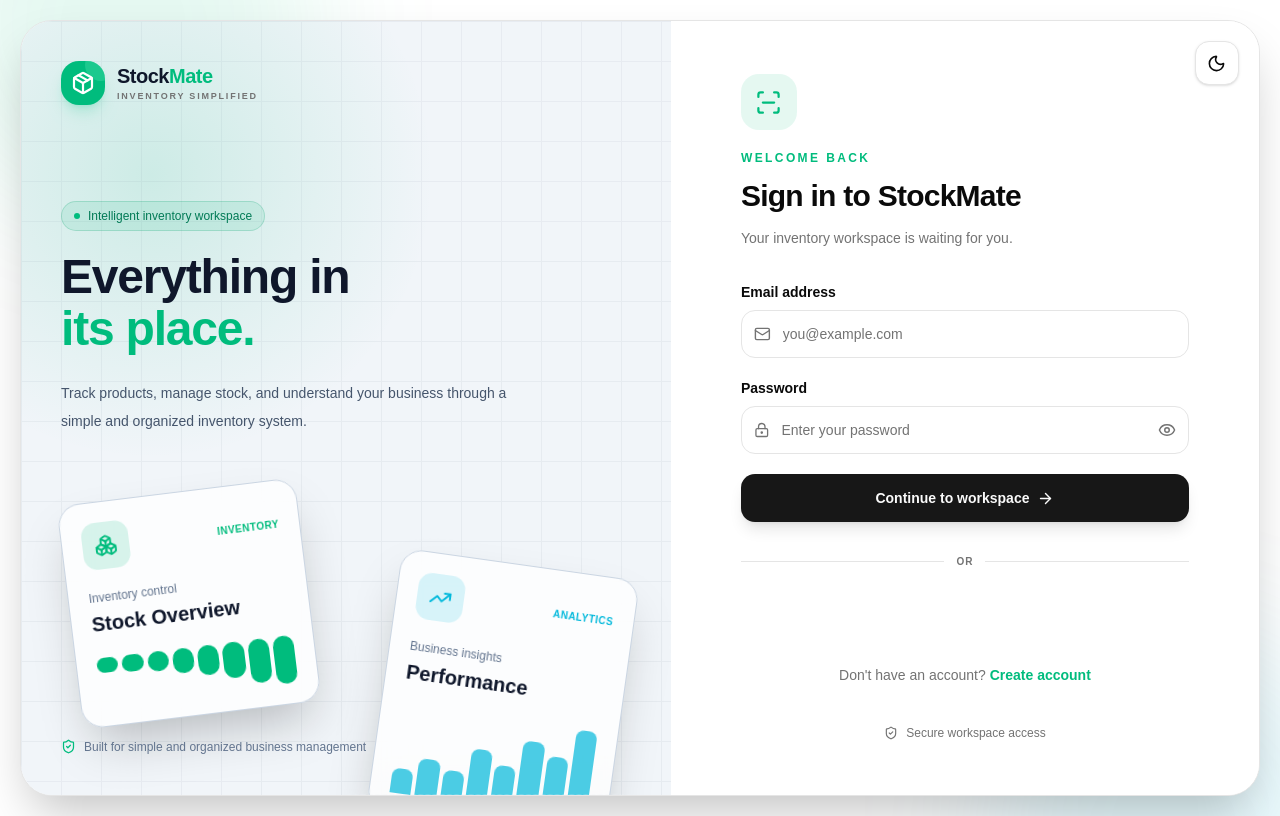
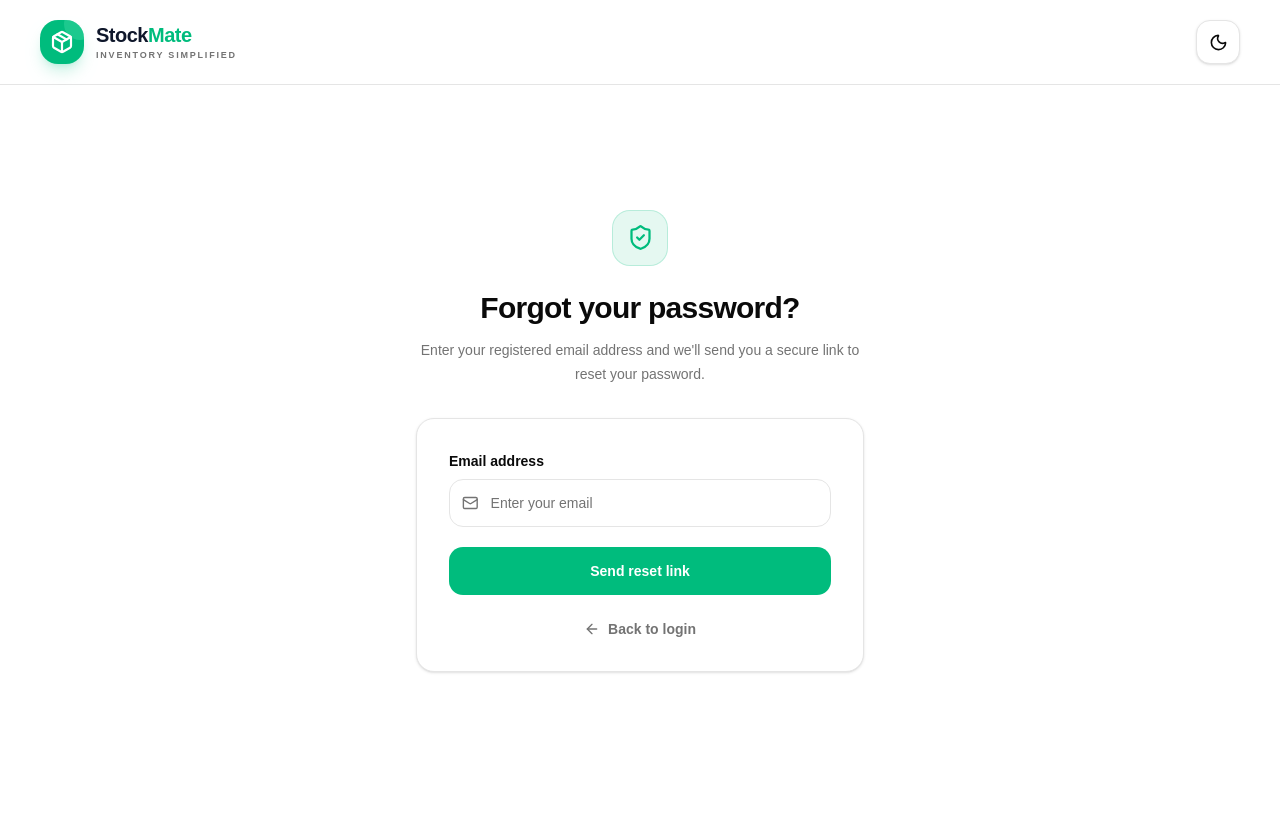
Before and after one commit to Vismayas05/stokemate-2.0, a React (Vite) app in the folder frontend/: page /forgot-password in a window 1280 px wide. Before the commit this address led to /. Built offline with nearby package versions, Linux system fonts and the light colour scheme; no server answers.

Commit message:
new app.jsx

```diff
--- a/frontend/src/App.jsx
+++ b/frontend/src/App.jsx
@@ -9,7 +9,7 @@ import Sales from "./pages/Sales";
 import Alerts from "./pages/Alerts";
 import Reports from "./pages/Reports";
 import Settings from "./pages/Settings";
-
+import ForgotPassword from "./pages/ForgotPassword";
 import { InventoryProvider } from "./context/InventoryContext";
 import { ThemeProvider } from "./context/ThemeContext";
 
@@ -44,6 +44,14 @@ export default function App() {
                 </AppLayout>
               }
             />
+            <Route
+  path="/forgot-password"
+  element={
+    <AppLayout>
+      <ForgotPassword />
+    </AppLayout>
+  }
+/>
 
             <Route
               path="/dashboard"
--- /dev/null
+++ b/frontend/src/pages/ForgotPassword.jsx
@@ -0,0 +1,162 @@
+import { useState } from "react";
+import { Link } from "react-router-dom";
+import { ArrowLeft, Mail, ShieldCheck } from "lucide-react";
+
+import BrandLogo from "../components/BrandLogo";
+import ThemeToggle from "../components/ThemeToggle";
+
+export default function ForgotPassword() {
+  const [email, setEmail] = useState("");
+  const [loading, setLoading] = useState(false);
+  const [message, setMessage] = useState("");
+  const [error, setError] = useState("");
+
+  const handleSubmit = async (event) => {
+    event.preventDefault();
+
+    setLoading(true);
+    setMessage("");
+    setError("");
+
+    try {
+      const response = await fetch(
+        "https://stokemate-backend.onrender.com/api/auth/forgot-password",
+        {
+          method: "POST",
+          headers: {
+            "Content-Type": "application/json",
+          },
+          body: JSON.stringify({ email }),
+        }
+      );
+
+      const data = await response.json().catch(() => null);
+
+      if (!response.ok) {
+        throw new Error(
+          data?.message || "Unable to process your request."
+        );
+      }
+
+      setMessage(
+        data?.message ||
+          "If an account exists with this email, a password reset link has been sent."
+      );
+      setEmail("");
+    } catch (err) {
+      setError(
+        err.message || "Something went wrong. Please try again."
+      );
+    } finally {
+      setLoading(false);
+    }
+  };
+
+  return (
+    <div className="min-h-screen bg-background text-foreground">
+      {/* Header */}
+
+      <header className="flex items-center justify-between border-b border-border px-6 py-5 lg:px-10">
+        <BrandLogo />
+
+        <ThemeToggle />
+      </header>
+
+      {/* Main */}
+
+      <main className="flex min-h-[calc(100vh-89px)] items-center justify-center px-6 py-12">
+        <div className="w-full max-w-md">
+          {/* Icon */}
+
+          <div className="mb-6 flex justify-center">
+            <div className="flex h-14 w-14 items-center justify-center rounded-2xl border border-emerald-500/20 bg-emerald-500/10 text-emerald-500">
+              <ShieldCheck size={27} />
+            </div>
+          </div>
+
+          {/* Heading */}
+
+          <div className="mb-8 text-center">
+            <h1 className="text-3xl font-bold tracking-tight">
+              Forgot your password?
+            </h1>
+
+            <p className="mt-3 text-sm leading-6 text-muted-foreground">
+              Enter your registered email address and we'll send you
+              a secure link to reset your password.
+            </p>
+          </div>
+
+          {/* Card */}
+
+          <div className="rounded-2xl border border-border bg-card p-6 shadow-sm sm:p-8">
+            <form onSubmit={handleSubmit} className="space-y-5">
+              {/* Email */}
+
+              <div>
+                <label className="mb-2 block text-sm font-semibold text-foreground">
+                  Email address
+                </label>
+
+                <div className="flex h-12 items-center gap-3 rounded-xl border border-border bg-background px-3 transition-all focus-within:border-emerald-500 focus-within:ring-4 focus-within:ring-emerald-500/10">
+                  <Mail
+                    size={18}
+                    className="text-muted-foreground"
+                  />
+
+                  <input
+                    type="email"
+                    value={email}
+                    onChange={(event) => setEmail(event.target.value)}
+                    placeholder="Enter your email"
+                    required
+                    autoComplete="email"
+                    className="w-full bg-transparent text-sm text-foreground outline-none placeholder:text-muted-foreground"
+                  />
+                </div>
+              </div>
+
+              {/* Success */}
+
+              {message && (
+                <div className="rounded-xl border border-emerald-500/20 bg-emerald-500/10 px-4 py-3 text-sm leading-5 text-emerald-600 dark:text-emerald-400">
+                  {message}
+                </div>
+              )}
+
+              {/* Error */}
+
+              {error && (
+                <div className="rounded-xl border border-red-500/20 bg-red-500/10 px-4 py-3 text-sm leading-5 text-red-500">
+                  {error}
+                </div>
+              )}
+
+              {/* Submit */}
+
+              <button
+                type="submit"
+                disabled={loading}
+                className="flex h-12 w-full items-center justify-center rounded-xl bg-emerald-500 px-4 text-sm font-semibold text-white transition-all hover:bg-emerald-600 disabled:cursor-not-allowed disabled:opacity-60"
+              >
+                {loading ? "Sending reset link..." : "Send reset link"}
+              </button>
+            </form>
+
+            {/* Back to login */}
+
+            <div className="mt-6 flex justify-center">
+              <Link
+                to="/"
+                className="inline-flex items-center gap-2 text-sm font-semibold text-muted-foreground transition hover:text-foreground"
+              >
+                <ArrowLeft size={16} />
+                Back to login
+              </Link>
+            </div>
+          </div>
+        </div>
+      </main>
+    </div>
+  );
+}
--- a/frontend/src/pages/Login.jsx
+++ b/frontend/src/pages/Login.jsx
@@ -555,6 +555,14 @@ function Login() {
                   </button>
                 </div>
               </div>
+              <div className="flex justify-end">
+  <Link
+    to="/forgot-password"
+    className="text-sm font-semibold text-emerald-500 transition hover:text-emerald-600"
+  >
+    Forgot password?
+  </Link>
+</div>
 
               {/* Error Message */}
 
```
Also changed, not shown: frontend/src/pages/ResetPassword.jsx (added).
